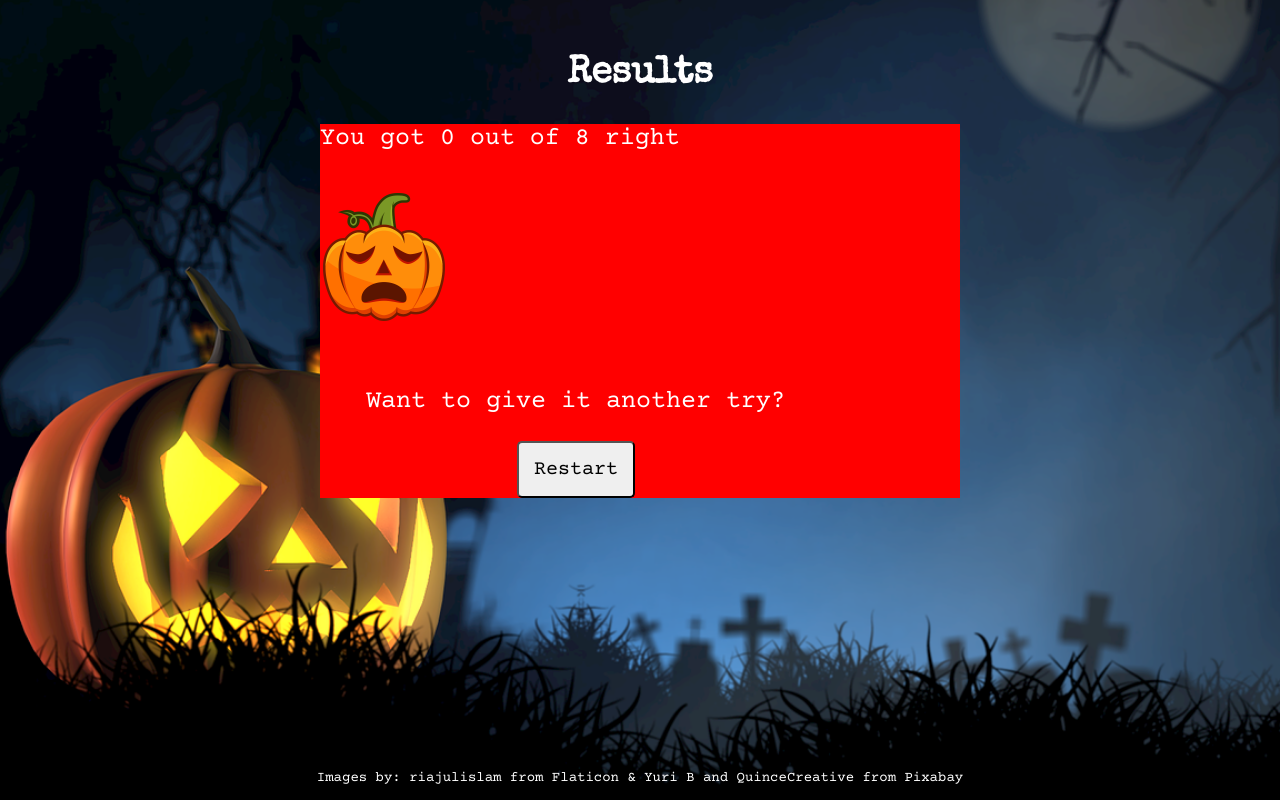
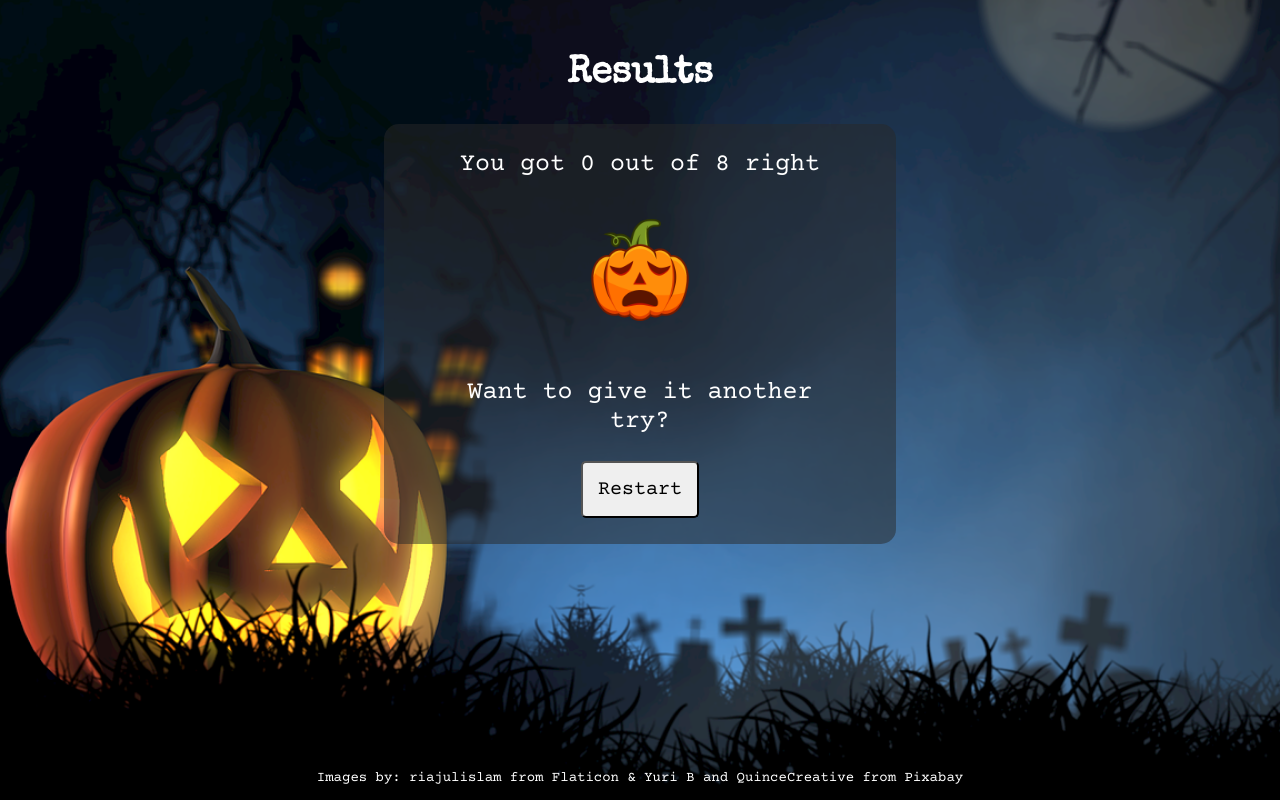
Before and after one commit to Technigo/project-redux-quiz-old, a React (Create React App) app: page /result in a window 1280 px wide. Built offline with nearby package versions, Linux system fonts and the light colour scheme.

Commit message:
Added a dark background to the welcome and to the summary-page.

```diff
--- a/src/components/MainStyles.js
+++ b/src/components/MainStyles.js
@@ -21,6 +21,9 @@ export const InnerWrapper = styled.section`
 `
 
 export const OuterWrapper = styled.div`
+  display: flex;
+  align-items: center;
+  flex-direction: column;
   background-image: url(${mobileBG2});
   background-size: cover;
   background-repeat: no-repeat;
@@ -39,3 +42,15 @@ export const MainQuestion = styled.h1`
   color: white;
   font-family: 'Courier Prime', monospace;
 `
+
+export const PageContainer = styled.div`
+  display: flex;
+  flex-direction: column;
+  align-items: center;
+  justify-content: center;
+  width: 40%;
+  height: auto;
+  background-color: rgb(40, 40, 40, 0.5);
+  border-radius: 15px;
+  padding: 5% 0%;
+`
--- a/src/pages/Summary.js
+++ b/src/pages/Summary.js
@@ -5,7 +5,7 @@ import styled from 'styled-components'
 import { useDispatch, useSelector } from 'react-redux';
 import { NextButton } from 'components/NextButton';
 import { quiz } from 'reducers/quiz';
-import { OuterWrapper, Devices } from '../components/MainStyles';
+import { OuterWrapper, Devices, PageContainer } from '../components/MainStyles';
 import HappyPumpkin from '../images/pumpkinHappy.png'
 import SadPumpkin from '../images/pumpkinSad.png'
 
@@ -60,10 +60,9 @@ const InnerWrapper = styled.section`
   }
 `
 
-const ResultsContainer = styled.div`
-  width: 50%;
+const ResultsContainer = styled(PageContainer)`
+  width: 100%;
   height: auto;
-  background-color: red;
 `
 
 const Score = styled.div`
@@ -86,12 +85,11 @@ const SummaryText = styled.div`
   width: 70%;
   text-align: center;
 
-
   @media ${Devices.tablet} {
     width: 80%;
   }
+`
 
-`
 const Credits = styled.div`
   width: 80%;
   text-align: center;
--- a/src/pages/Welcome.js
+++ b/src/pages/Welcome.js
@@ -1,31 +1,8 @@
-/* import React from 'react';
-// import styled from 'styled-components'
-import { NextButton } from 'components/NextButton';
-import { OuterWrapper, MainQuestion } from '../components/MainStyles';
-
-export const Welcome = () => {
-  // TINAS ADDITION:
-  const navigate = useNavigate();
-  const moveToQuiz = () => {
-    navigate('/quiz');
-  }
-  // END
-
-  return (
-    <OuterWrapper>
-      <MainQuestion>Halloween Quiz</MainQuestion>
-      <p>Start here</p>
-      <NextButton clickAction={moveToQuiz} content="Start Quiz" />
-    </OuterWrapper>
-  )
-} */
-
-/* eslint-disable linebreak-style */
 import React from 'react';
 import styled from 'styled-components';
 import { useNavigate } from 'react-router-dom';
 import { NextButton } from 'components/NextButton';
-import { OuterWrapper, MainQuestion, Devices } from '../components/MainStyles';
+import { OuterWrapper, InnerWrapper, MainQuestion, Devices, PageContainer } from '../components/MainStyles';
 
 export const Welcome = () => {
   const navigate = useNavigate();
@@ -34,6 +11,7 @@ export const Welcome = () => {
   }
   return (
     <OuterWrapper>
+      <ClonedInnerWrapper>
         <Container>
           <TextContainer>
             <div className="Intro-Text">
@@ -76,18 +54,22 @@ export const Welcome = () => {
             </Link>
           </FooterContainer>
         </Container>
+      </ClonedInnerWrapper>
     </OuterWrapper>
   )
 }
 
-const Container = styled.div`
+const Container = styled(PageContainer)`
 display: flex;
-width: 100%;
-height: 100%;
 justify-content: center;
 align-items: center;
 flex-direction: column;
+width: 100%;
 color: white;
+`
+
+const ClonedInnerWrapper = styled(InnerWrapper)`
+  margin: 5%;
 `
 
 const TextContainer = styled.div`
@@ -103,12 +85,12 @@ height: 50%;
 }
 
 @media ${Devices.laptop} {
-width: 50%;
+width: 80%;
 height: 50%;
 }
 
 @media ${Devices.desktop} {
-width: 50%;
+width: 80%;
 height: 50%;
 }
 `
@@ -116,7 +98,7 @@ height: 50%;
 const FooterContainer = styled.div`
 color: white;
 display: flex;
-width: 50%;
+width: 80%;
 justify-content: center;
 align-items: center;
 flex-direction: column;
--- a/src/reducers/quiz.js
+++ b/src/reducers/quiz.js
@@ -5,7 +5,7 @@ import { createSlice } from '@reduxjs/toolkit';
 // Change these to your own questions!
 const questions = [
   { id: 1,
-    questionText: 'Whats the name of this character from Stephen Kings famous story?',
+    questionText: 'What’s the name of this character from Stephen Kings famous story?',
     options: ['Clown', 'Pennywise', 'It', 'Richie Tozier'],
     correctAnswerIndex: 1 },
   { id: 2,
```
Lines whose indentation alone changed are shown as unchanged.
